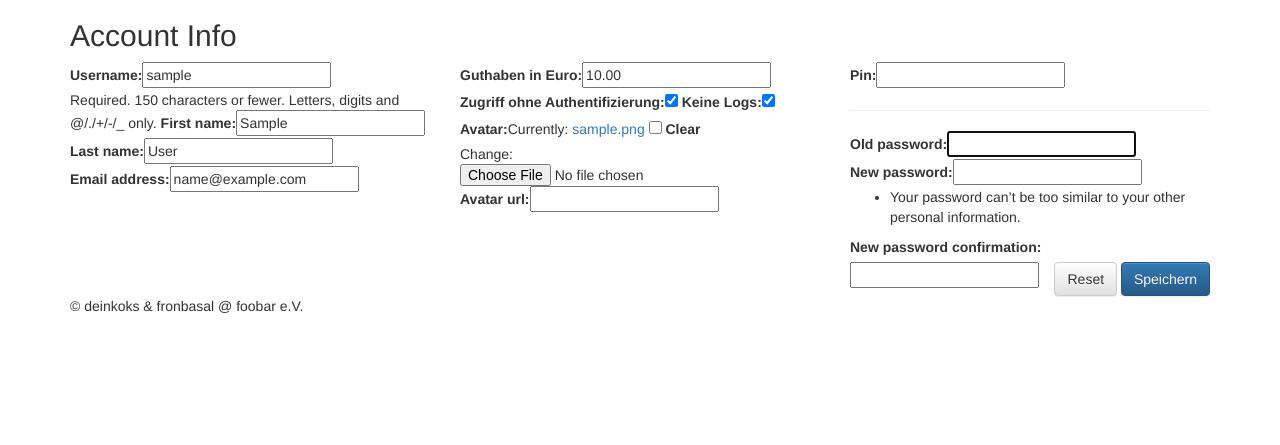
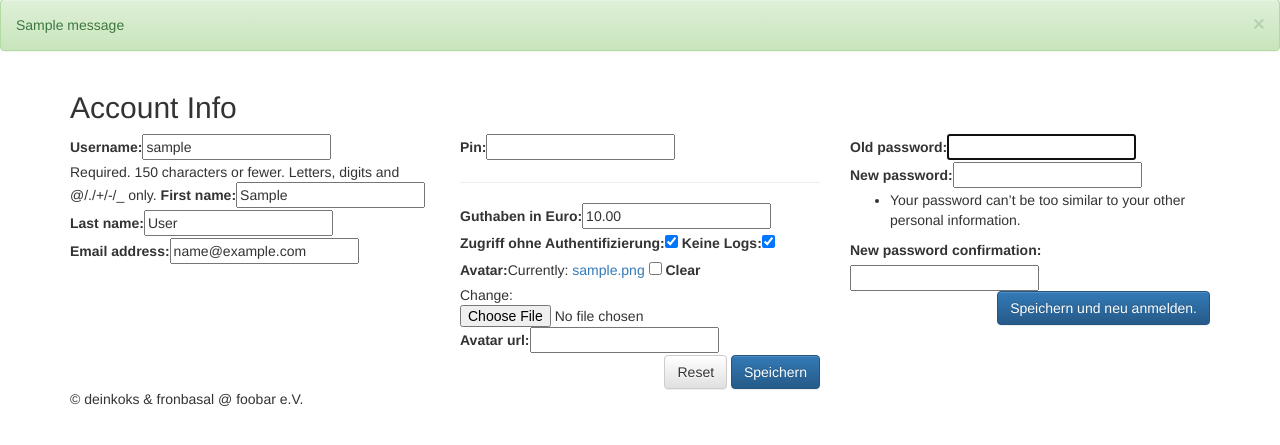
Before and after one commit to c3e/TanteMateLaden, a Django app: page /account/ in a window 1280 px wide. Shown: the part 51-496 px from the top of the page. Run offline with Django 3.2, Linux system fonts and the light colour scheme; a user stored in the database is signed in; tables that the repository leaves empty hold one stand-in row (values such as "Sample post"); one stand-in notice (Sample message) is shown; parts of the project's set-up code (start-up, migrations or seed data) failed here and were passed over; some libraries are stand-ins or nearby versions; some web fonts are replaced.

Commit message:
Added AccountForms/Overview

```diff
--- a/TanteMateLaden/TanteMateLaden/settings.py
+++ b/TanteMateLaden/TanteMateLaden/settings.py
@@ -26,6 +26,7 @@ SECRET_KEY = 'qxj-#@+d9tidm9&7e==74^^2)3=h%=840ou0phrdgcv7u2@38+'
 DEBUG = True
 
 ALLOWED_HOSTS = []
+INTERNAL_IPS = ['127.0.0.1']
 
 REST_FRAMEWORK = {
     'DEFAULT_PERMISSION_CLASSES': (
@@ -41,12 +42,14 @@ INSTALLED_APPS = [
     'django.contrib.sessions',
     'django.contrib.messages',
     'django.contrib.staticfiles',
+    'debug_toolbar',
     'bootstrapform',
     'rest_framework',
     'store'
 ]
 
 MIDDLEWARE = [
+    'debug_toolbar.middleware.DebugToolbarMiddleware',
     'django.middleware.security.SecurityMiddleware',
     'django.contrib.sessions.middleware.SessionMiddleware',
     'django.middleware.common.CommonMiddleware',
--- a/TanteMateLaden/TanteMateLaden/urls.py
+++ b/TanteMateLaden/TanteMateLaden/urls.py
@@ -48,3 +48,9 @@ urlpatterns = [
 if True:
     urlpatterns += static(settings.STATIC_URL, document_root=settings.STATIC_ROOT)
     urlpatterns += static(settings.MEDIA_URL, document_root=settings.MEDIA_ROOT)
+
+if settings.DEBUG:
+    import debug_toolbar
+    urlpatterns = [
+        url(r'^__debug__/', include(debug_toolbar.urls)),
+    ] + urlpatterns
--- a/TanteMateLaden/store/forms.py
+++ b/TanteMateLaden/store/forms.py
@@ -3,7 +3,7 @@ from django.forms import ModelForm, URLField, PasswordInput, CharField, Form
 from store.models import Account
 
 class PinChangeForm(Form):
-    pin = CharField(widget=PasswordInput())
+    pin = CharField(widget=PasswordInput(), required=False)
 
 class UserForm(ModelForm):
     class Meta:
@@ -11,7 +11,8 @@ class UserForm(ModelForm):
         fields = ['username', 'first_name', 'last_name', 'email']
 
 class AccountForm(ModelForm):
-    avatar_url = URLField()
+    avatar_url = URLField(required=False)
+
     class Meta:
         model = Account
         fields = ['balance', 'free_access', 'no_logs', 'avatar']
--- a/TanteMateLaden/store/templates/layout.html
+++ b/TanteMateLaden/store/templates/layout.html
@@ -45,7 +45,7 @@
                     <li><a onclick="addFunds({{request.user.id}}, 100)">100€</a></li>
                   </ul>
                 </li>
-              <li><a>Angemeldet als {{ request.user.username }}</a></li>
+              <li><a href="{% url 'account-index' %}">Angemeldet als {{ request.user.username }}</a></li>
               <li><a href="{% url 'logout' %}"><i class="glyphicon glyphicon-off"></i></a>
             </ul>
           {% else %}
@@ -65,6 +65,12 @@
         </div>
       </nav>
       <div id="alerts">
+          {% for message in messages %}
+          <div class="alert alert-{{ message.tags }} alert-dismissible" role="alert">
+            <button type="button" class="close" data-dismiss="alert" aria-label="Close"><span aria-hidden="true">&times;</span></button>
+            {{ message }}
+          </div>
+          {% endfor %}
       </div>
       <!-- Main jumbotron for a primary marketing message or call to action -->
       {% block jumbo %}
--- a/TanteMateLaden/store/templates/store/account/index.html
+++ b/TanteMateLaden/store/templates/store/account/index.html
@@ -3,24 +3,31 @@
 {% block title %}Account Info{% endblock %}
 {% block jumbo %} {% endblock %}
 {% block content %}
-	<form class="form">
 		<h2>Account Info</h2>
 		<div class="row">
+		<form class="form" action="{% url 'account-index' %}" method="post">
+			{% csrf_token %}
 			<div class="col-md-4">
 				{{userform|bootstrap}}
 			</div>
 			<div class="col-md-4">
-				{{accform|bootstrap}}
-			</div>
-			<div class="col-md-4">
 				{{pinform|bootstrap}}
 				<hr>
-				{{pwform|bootstrap}}
+				{{accform|bootstrap}}
 				<div class="pull-right">
 				<button type="reset" class="btn btn-default">Reset</button>
 				<button type="submit" class="btn btn-primary">Speichern</button>
 				</div>
 			</div>
+		</form>
+		<form class="form" action="{% url 'account-index' %}" method="post">
+			{% csrf_token %}
+			<div class="col-md-4">
+				{{pwform|bootstrap}}
+				<div class="pull-right">
+				<button type="submit" class="btn btn-primary">Speichern und neu anmelden.</button>
+				</div>
+			</div>
 		</div>
 	</form>
 {% endblock %}
--- a/TanteMateLaden/store/views.py
+++ b/TanteMateLaden/store/views.py
@@ -7,6 +7,7 @@ from .forms import AccountForm, UserForm, PinChangeForm
 from .serializer import AccountSerializer, DrinkSerializer, ItemSerializer, TransactionLogSerializer
 from django.core.exceptions import PermissionDenied
 
+from django.contrib import messages
 from django.contrib.auth.models import User
 from django.contrib.auth import login, authenticate
 from django.contrib.auth.forms import UserCreationForm, UserChangeForm, PasswordChangeForm
@@ -147,6 +148,28 @@ def accountView(request):
     accountform = AccountForm(instance=request.user.account, prefix="acc")
     pwform = PasswordChangeForm(request.user, prefix="pw")
     pinform = PinChangeForm(prefix="pin")
+    if request.method == 'POST':
+        if 'user-username' in request.POST:
+            userform = UserForm(request.POST, instance=request.user, prefix="user")
+            accountform = AccountForm(request.POST, instance=request.user.account, prefix="acc")
+            pinform = PinChangeForm(request.POST, prefix="pin")
+            if userform.has_changed() and userform.is_valid():
+                userform.save()
+            if accountform.has_changed() and accountform.is_valid():
+                accountform.save()
+                messages.success(request, 'Benutzerprofil aktualisiert')
+            if pinform.has_changed() and pinform.is_valid():
+                pin = pinform.cleaned_data['pin']
+                request.user.account.set_pin(pin)
+                messages.success(request, 'Neuer Pin gespeichert')
+        else:
+            pwform = PasswordChangeForm(request.user,request.POST, prefix="pw")
+            if pwform.is_valid():
+                pwform.save()
+                messages.success(request, 'Neues Passwort gespeichert')
+
+    # set balance read only
+    accountform.fields['balance'].widget.attrs['readonly'] = True
     return render(request, 'store/account/index.html', {'userform': userform,
                                                         'accform': accountform,
                                                         'pwform': pwform,
--- a/requirements.txt
+++ b/requirements.txt
@@ -1,6 +1,8 @@
+requests
 django
 djangorestframework
 django-bootstrap-form
+django-debug-toolbar
 markdown
 django-filter
 Pillow
```
